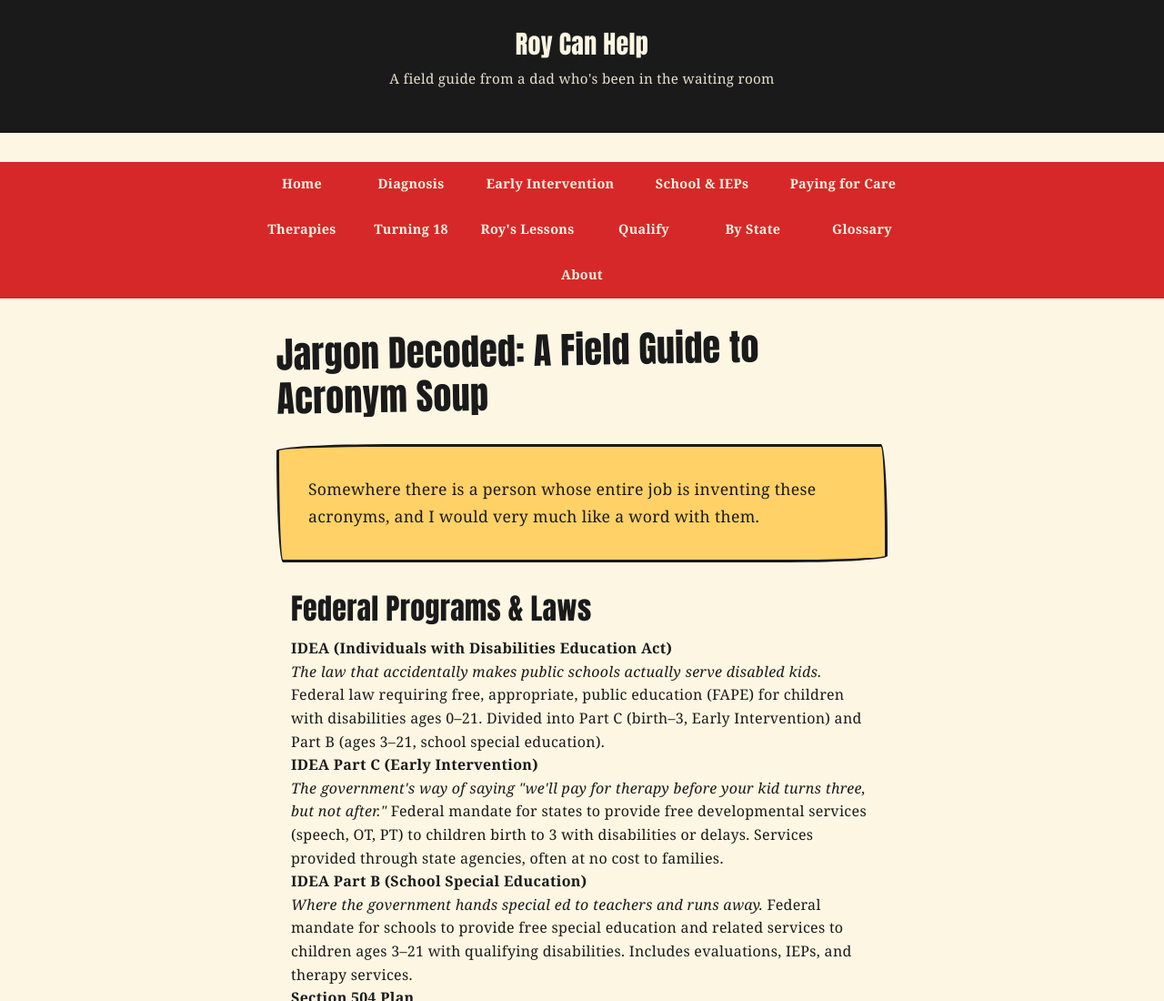
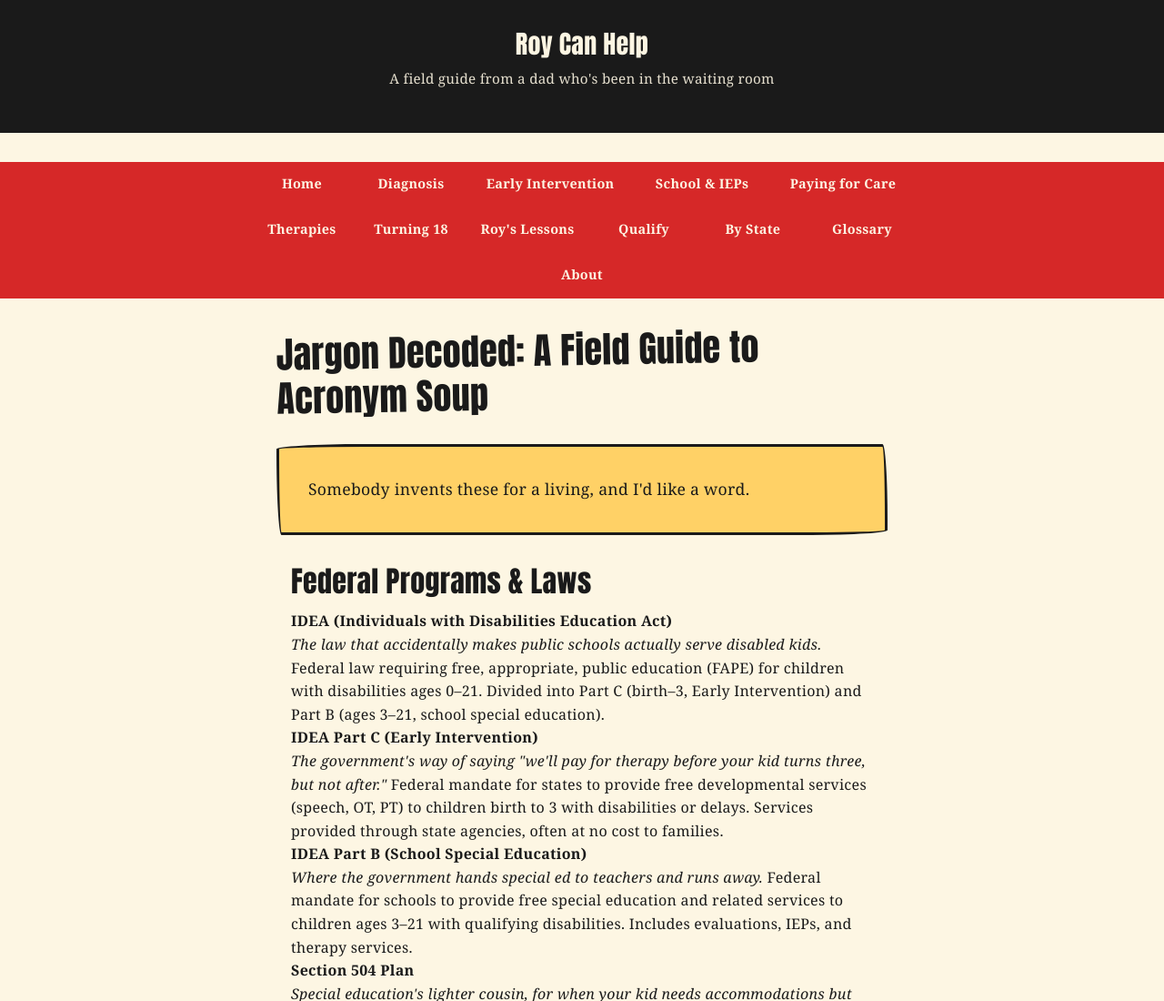
Before and after one commit to kurthamm/roycanhelp, a plain HTML site: page site/glossary.html in a window 1280 px wide. Shown: the top 1100 px of the page at 91% size. Drawn offline with Linux system fonts and the light colour scheme.

Commit message:
Roy: Actually, make that sentence shorter.

```diff
--- a/site/glossary.html
+++ b/site/glossary.html
@@ -35,7 +35,7 @@
       <h1>Jargon Decoded: A Field Guide to Acronym Soup</h1>
 
       <section class="hero">
-        <p>Somewhere there is a person whose entire job is inventing these acronyms, and I would very much like a word with them.</p>
+        <p>Somebody invents these for a living, and I'd like a word.</p>
       </section>
 
       <section>
```
